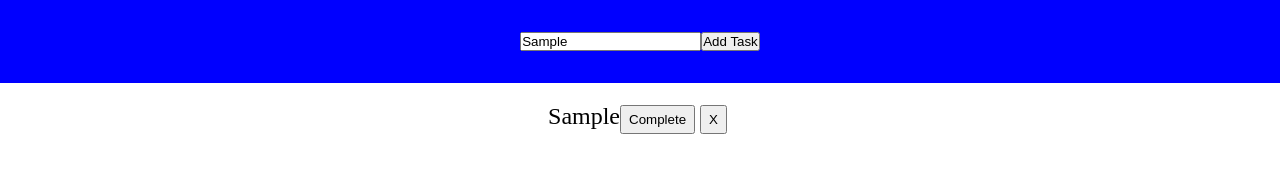
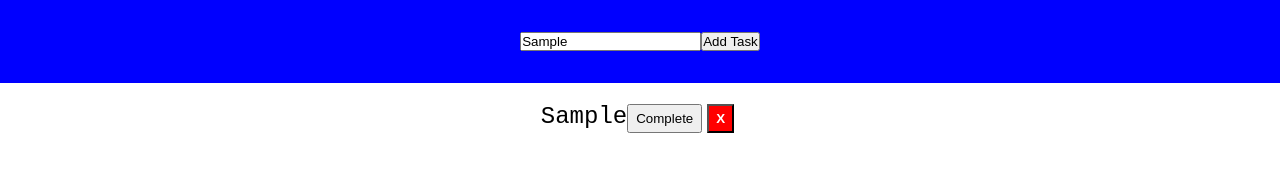
Before and after one commit to nimely111/React-Coding-snippet, a React (Vite) app: page / in a window 1280 px wide. Both pictures are taken after typing "Sample" into the empty fields and a click on the button "Add Task". Shown: the top 194 px of the page. Built offline with nearby package versions, Linux system fonts and the light colour scheme.

Commit message:
style delete button

```diff
--- a/src/Pedro_Exercise/todo.css
+++ b/src/Pedro_Exercise/todo.css
@@ -21,6 +21,7 @@
     list-style: none;
     padding: 10px;
     font-size: 1.5em;
+    font-family: 'Courier New', Courier, monospace;
 }
 
 .task{
@@ -34,6 +35,12 @@
     margin: 0 5px 0 0;
 }
 
+.task button:nth-child(2){
+    background-color: red;
+    color: white;
+    font-weight: bolder;
+}
+
 .task button:hover{
     cursor: pointer;
 }
```
